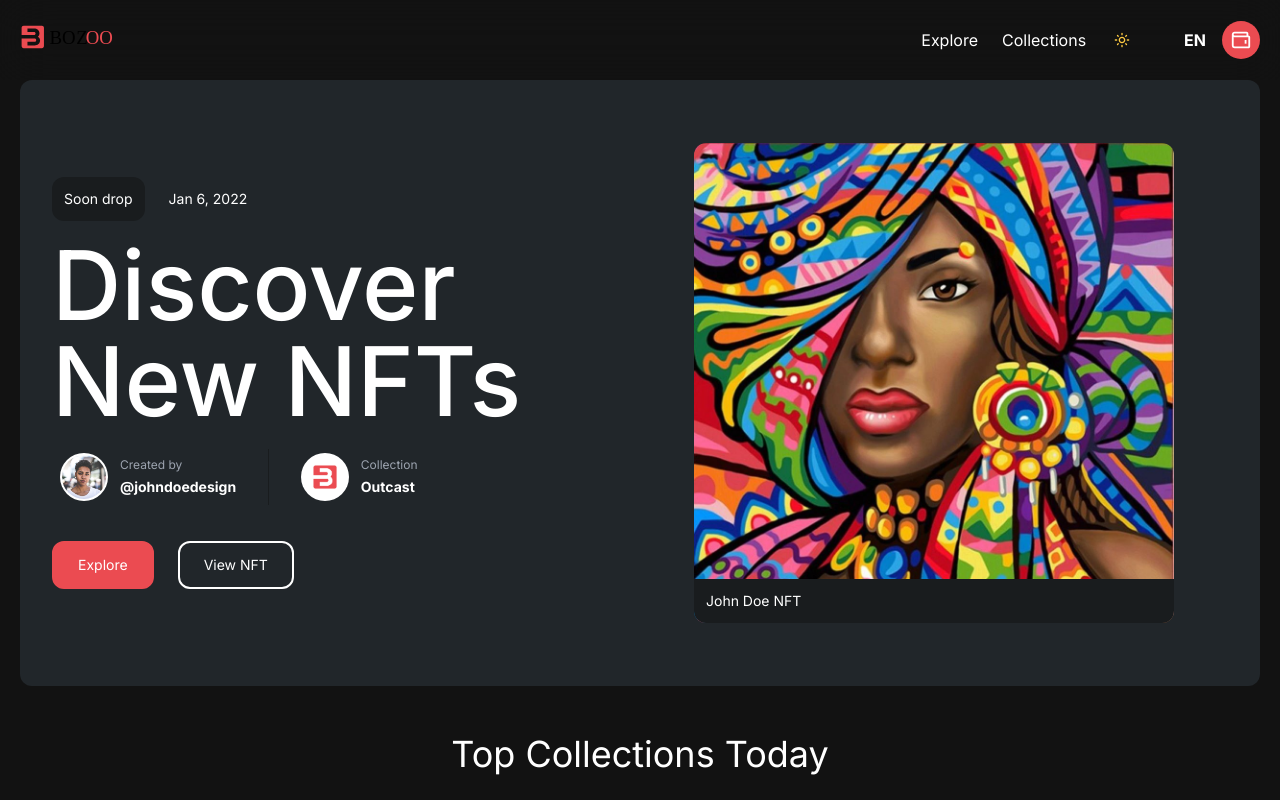
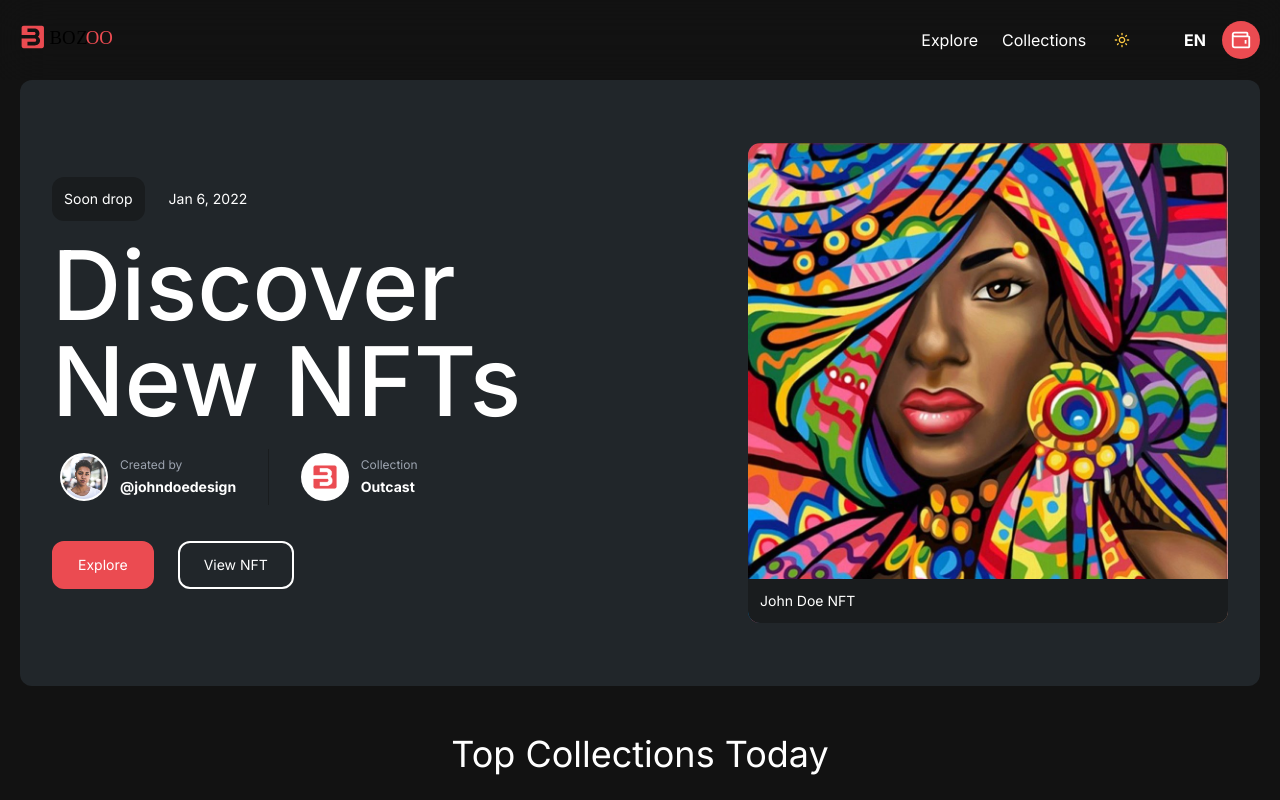
Before and after one commit to Geekles007/bozoo, a Next.js app: page / in a window 1280 px wide. Shown: the top 800 px of the page. Built offline with nearby package versions, Linux system fonts and the light colour scheme; some icons are missing.

Commit message:
meta and manifest added

```diff
--- a/src/pages/index.tsx
+++ b/src/pages/index.tsx
@@ -12,6 +12,11 @@ const Home: NextPage = () => {
             <Head>
                 <title>BOZOO</title>
                 <meta name="description" content="Afro NFT's marketplace"/>
+                <link rel="apple-touch-icon" href="/favicon.svg"/>
+                <meta name="copyright" content="TONDJI NIAT J. Lee - Web & Mobile developer"/>
+                <meta name="author" content="TONDJI NIAT J. Lee"/>
+                <meta name="title" content="Afro NFTs Marketplace"/>
+                <link rel="manifest" href="/manifest.json"/>
                 <link rel="icon" href="/favicon.svg"/>
             </Head>
 
--- a/src/styles/home.scss
+++ b/src/styles/home.scss
@@ -30,7 +30,7 @@
     }
 
     ._right {
-      @apply lg:w-2/4 w-full lg:flex flex justify-center items-center;
+      @apply lg:w-2/4 w-full lg:flex flex justify-end items-center;
 
       ._slide {
         @apply overflow-hidden rounded-xl lg:w-[480px] lg:h-[480px] relative md:w-96 md:h-96 w-full h-80;
```
Also changed, not shown: public/manifest.json (added).
